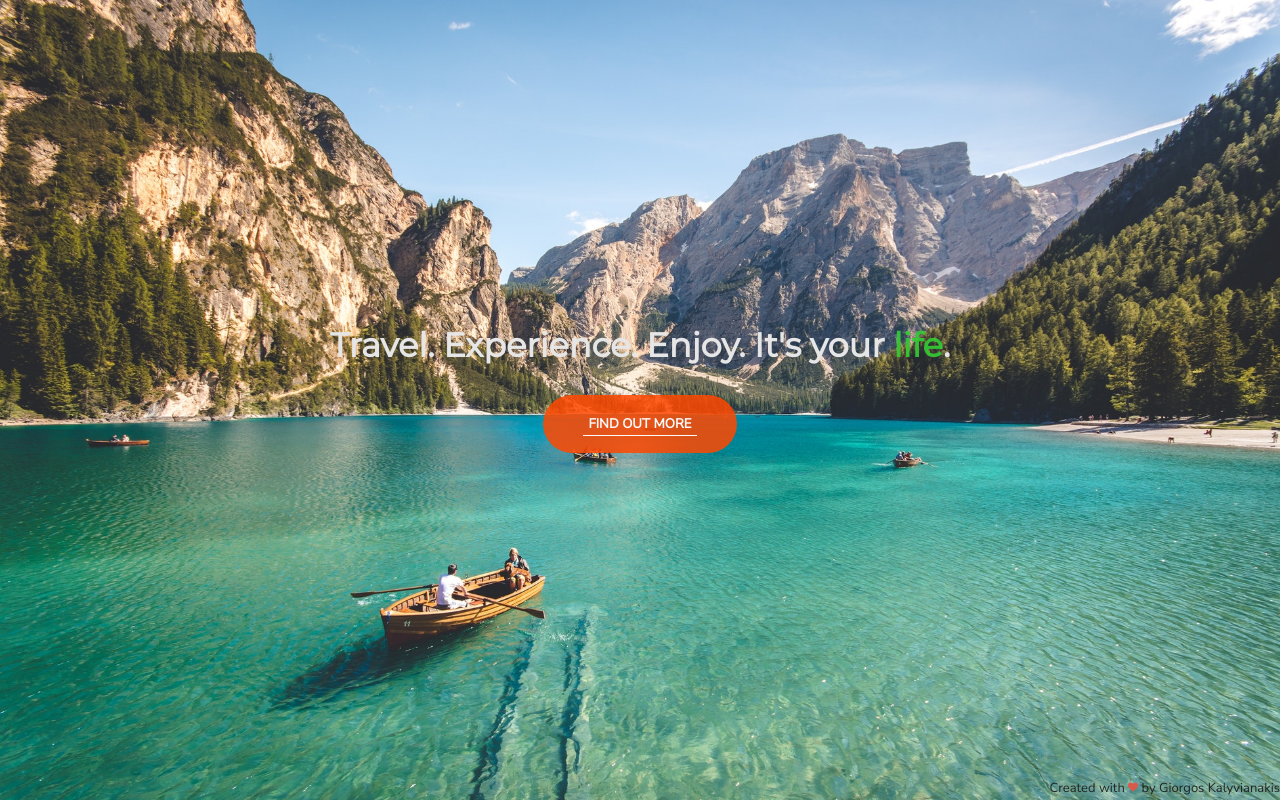
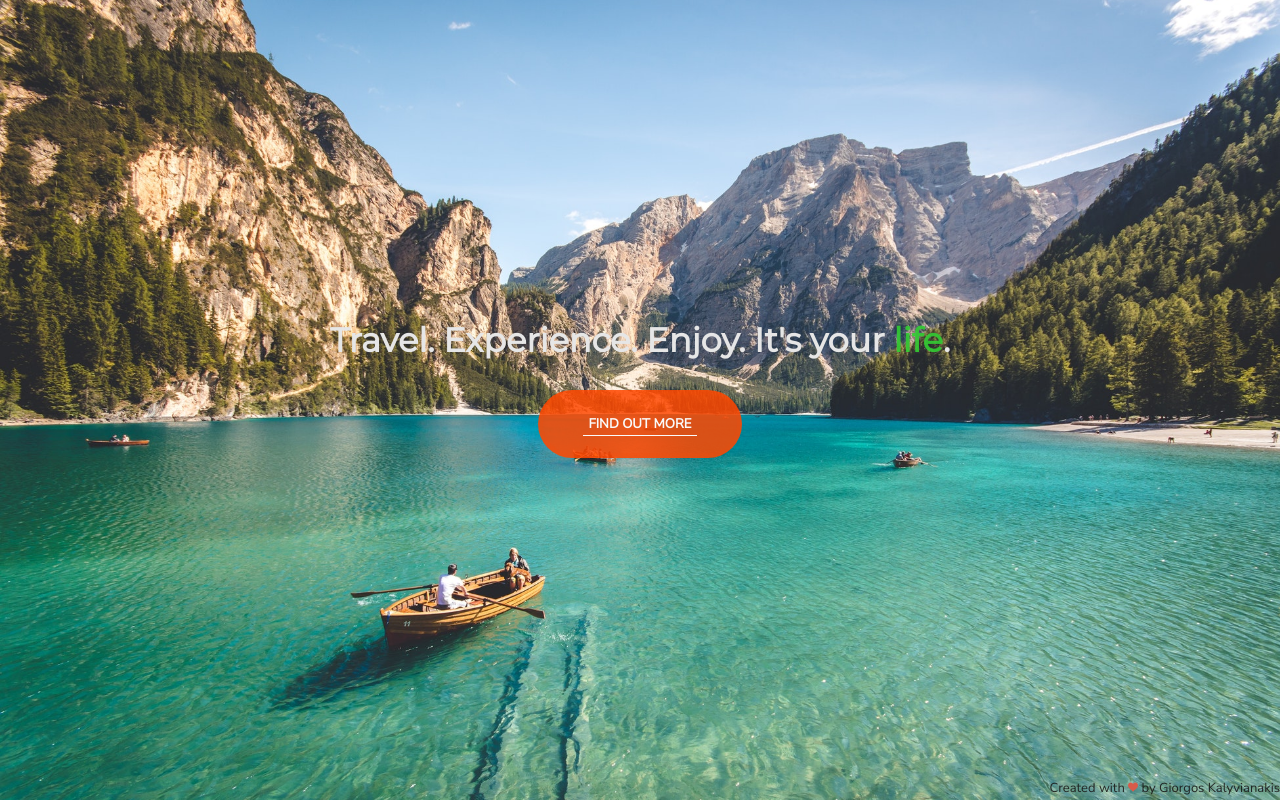
Before and after one commit to CptGeo/Clock, a plain HTML site: page index.html in a window 1280 px wide. In both pictures the pointer is over the link "FIND OUT MORE". Drawn offline with Linux system fonts and the light colour scheme.

Commit message:
Update style.css

```diff
--- a/style.css
+++ b/style.css
@@ -49,6 +49,9 @@ a,p,h1,h5{
 .text span{
   color:rgba(51, 204, 51,0.9);
 }
+.text h5{
+  transition:all 100ms linear;
+}
 .text a{
   padding:20px 40px;
   color:rgba(250,250,250,1);
@@ -58,7 +61,13 @@ a,p,h1,h5{
   border-radius:35px;
   transition:all 100ms linear;
   font-size: 1em;
+  border:0px solid rgba(255, 72, 0,0.1) ;
 }
+
+.text a:hover{
+  border-width:5px;
+}
+
 .text h5{
     position:relative;
     padding:0 5px;
@@ -79,7 +88,7 @@ a,p,h1,h5{
   transition:all 200ms ease-in-out;
 }
 
-.text h5:hover::before{
+.text a:hover h5::before{
   transform:scaleX(1);
   visibility: visible;
   background-color:rgba(250,250,250,1);
```
